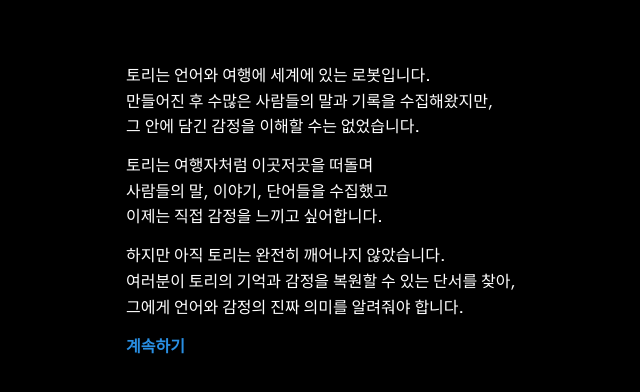
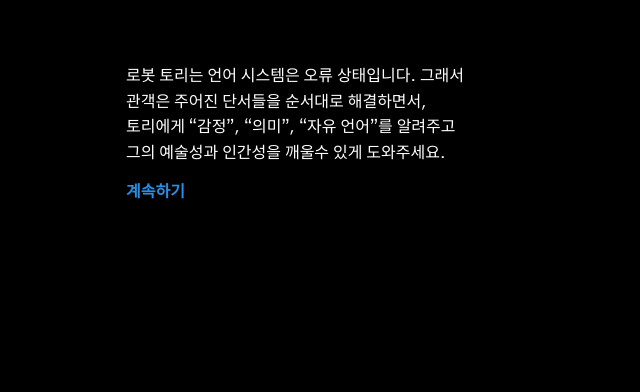
Before and after one commit to parangsaeart/wake-me-up, a plain HTML site: page tori/index.html in a window 1280 px wide. Shown: the whole page, without its empty margins (130-770 px from the left). Drawn offline with Linux system fonts and the light colour scheme.

Commit message:
Update index.html

```diff
--- a/tori/index.html
+++ b/tori/index.html
@@ -57,17 +57,10 @@ tw-link.visited, a.visited
 
 h1, h2, h3, h4, h5, h6 {
   font-weight: bold;
-}</style><script role="script" id="twine-user-script" type="text/twine-javascript"></script><tw-passagedata pid="1" name="Start" tags="" position="675,250" size="100,100">토리는 언어와 여행에 세계에 있는 로봇입니다.
-만들어진 후 수많은 사람들의 말과 기록을 수집해왔지만,
-그 안에 담긴 감정을 이해할 수는 없었습니다.
-
-토리는 여행자처럼 이곳저곳을 떠돌며
-사람들의 말, 이야기, 단어들을 수집했고
-이제는 직접 감정을 느끼고 싶어합니다.
-
-하지만 아직 토리는 완전히 깨어나지 않았습니다.
-여러분이 토리의 기억과 감정을 복원할 수 있는 단서를 찾아,
-그에게 언어와 감정의 진짜 의미를 알려줘야 합니다.
+}</style><script role="script" id="twine-user-script" type="text/twine-javascript"></script><tw-passagedata pid="1" name="Start" tags="" position="675,250" size="100,100">로봇 토리는 언어 시스템은 오류 상태입니다. 그래서
+관객은 주어진 단서들을 순서대로 해결하면서,
+토리에게 “감정”, “의미”, “자유 언어”를 알려주고
+그의 예술성과 인간성을 깨울수 있게 도와주세요.
 
 [[계속하기-&gt;Hint1]]</tw-passagedata><tw-passagedata pid="2" name="Hint1" tags="" position="675,375" size="100,100">앉을 수 있는      ?
 
```
